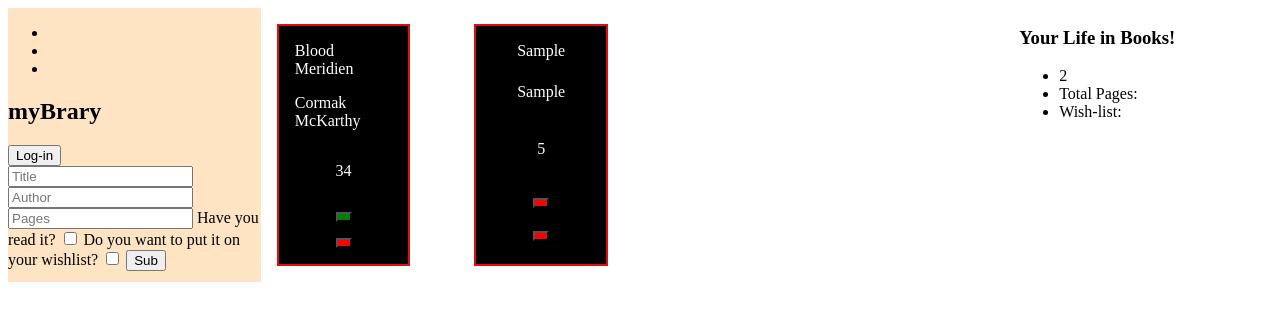
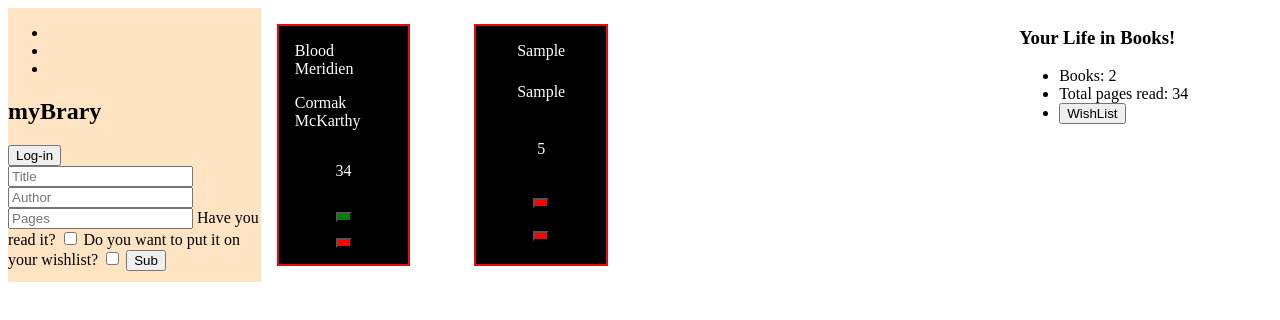
Before and after one commit to iamiller-cyber/myBrary, a website: page index.html in a window 1280 px wide. Both pictures are taken after typing "Sample", "Sample", "5" into the empty fields and a click on the button "Sub". Drawn offline with Linux system fonts and the light colour scheme.

Commit message:
Add functionality this proj

```diff
--- a/index.html
+++ b/index.html
@@ -52,7 +52,7 @@
       <ul>
         <li id="bookNum">Books:</li>
         <li id="pageNum">Total Pages:</li>
-        <li>Wish-list:</li>
+        <li><button id="wishBut">WishList</button></li>
       </ul>
     </div>
   </body>
--- a/script.js
+++ b/script.js
@@ -31,6 +31,7 @@ const bc = document.getElementsByClassName("bookcard");
 const sub = document.getElementById("sub");
 const totalBooks = document.getElementById("bookNum");
 const totalPages = document.getElementById("pageNum");
+const wishButton = document.getElementById("wishBut");
 
 function createBookCard(book) {
   const bookCard = document.createElement("div");
@@ -63,10 +64,18 @@ function createBookCard(book) {
   lib.appendChild(bookCard);
 }
 
-function displayBooks() {
+function displayBooks(e) {
+  let myRead = myLibrary.filter((book) => book.read);
+  let totalP = myRead.reduce((sum, book) => sum + book.pages, 0);
   eraseBooks();
-  myLibrary.forEach((book) => createBookCard(book));
-  totalBooks.textContent = `${myLibrary.length}`;
+  if (e.target.id == "sub") {
+    myLibrary.forEach((book) => createBookCard(book));
+    totalBooks.textContent = `Books: ${myLibrary.length}`;
+    totalPages.textContent = `Total pages read: ${totalP}`;
+  } else {
+    myWishList.forEach((book) => createBookCard(book));
+    totalBooks.textContent = `Wishes: ${myWishList.length}`;
+  }
 }
 
 function eraseBooks() {
@@ -85,10 +94,11 @@ function addBook(e) {
   if (t.value == "" || a.value == "" || p.value == "") {
     return;
   }
+
   let book = {
     title: t.value,
     author: a.value,
-    pages: p.value,
+    pages: Number(p.value),
   };
   if (checkRead.checked) {
     book.read = true;
@@ -102,14 +112,15 @@ function addBook(e) {
 document.addEventListener("DOMContentLoaded", () => {
   sub.addEventListener("click", addBook);
   sub.addEventListener("click", displayBooks);
+  wishButton.addEventListener("click", displayBooks);
 });
 
 function readBook(e) {
   if (e.target.classList.contains("read")) {
     e.target.classList.replace("read", "unread");
-    myLibrary[e.target.data.index].read = false;
+    myLibrary[e.target.dataset.index].read = false;
   } else {
     e.target.classList.replace("unread", "read");
-    myLibrary[e.target.data.index].read = true;
+    myLibrary[e.target.dataset.index].read = true;
   }
 }
```
Also changed, not shown: package.json (added, +14 -0 lines), 1 other file.
